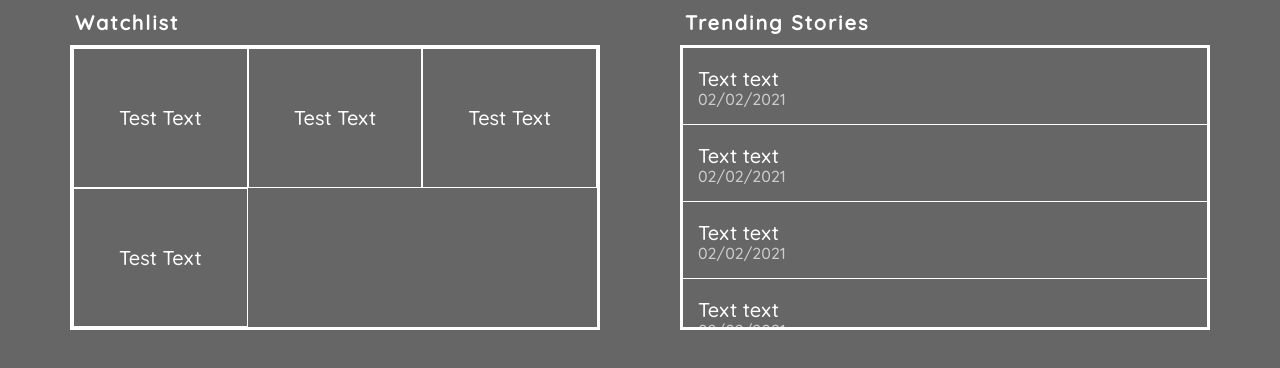
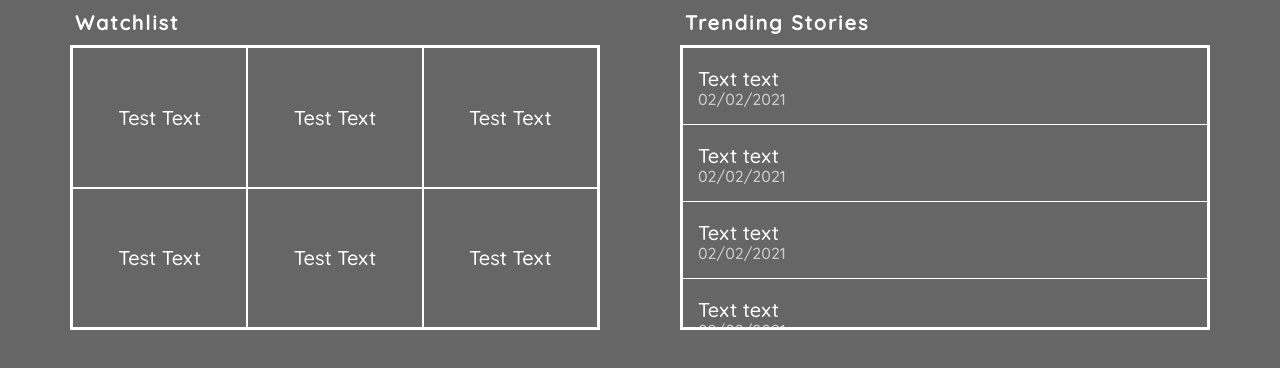
Before and after one commit to guyus15/Crypto-Predictions, a React (Create React App) app in the folder crypto-predictions-react/: page / in a window 1280 px wide. Shown: the top 368 px of the page. Built offline with nearby package versions, Linux system fonts and the light colour scheme.

Commit message:
Rearranged components

```diff
--- a/crypto-predictions-react/src/App.css
+++ b/crypto-predictions-react/src/App.css
@@ -42,8 +42,12 @@
 
 .Databox-watchlist{
   display: grid;
+  background-color: #fff;
+
   grid-template-columns: repeat(3, 1fr);
   grid-template-rows: repeat(2, 1fr);
+
+  grid-gap:2px;
 }
 
 .Databox-list {
@@ -88,7 +92,7 @@
   font-size: 20px;
   line-height: 25px;
   color:#fff;
-  border: solid #fff 1px;
+  background-color: #666;
 }
 
 .Databox-active {
--- a/crypto-predictions-react/src/App.js
+++ b/crypto-predictions-react/src/App.js
@@ -1,7 +1,7 @@
 import React from 'react';
 import logo from './logo.svg';
 import './App.css';
-import DataBox from './DataBox';
+import DataBox from './Components/DataBox';
 
 
 class App extends React.Component {
--- a/crypto-predictions-react/src/DataBox.js
+++ b/crypto-predictions-react/src/Components/DataBox.js
@@ -24,6 +24,8 @@ class DataBox extends React.Component {
               <WatchListItem text="Test Text"></WatchListItem>
               <WatchListItem text="Test Text"></WatchListItem>
               <WatchListItem text="Test Text"></WatchListItem>
+              <WatchListItem text="Test Text"></WatchListItem>
+              <WatchListItem text="Test Text"></WatchListItem>
             </div>
             ) : (
             <div className={className}>
```
Also changed, not shown: crypto-predictions-react/src/reportWebVitals.js (deleted, +0 -13 lines), crypto-predictions-react/src/setupTests.js (deleted, +0 -5 lines), crypto-predictions-react/src/Components/NewsItem.js (renamed from crypto-predictions-react/src/NewsItem.js), crypto-predictions-react/src/Components/WatchListItem.js (renamed from crypto-predictions-react/src/WatchListItem.js).
